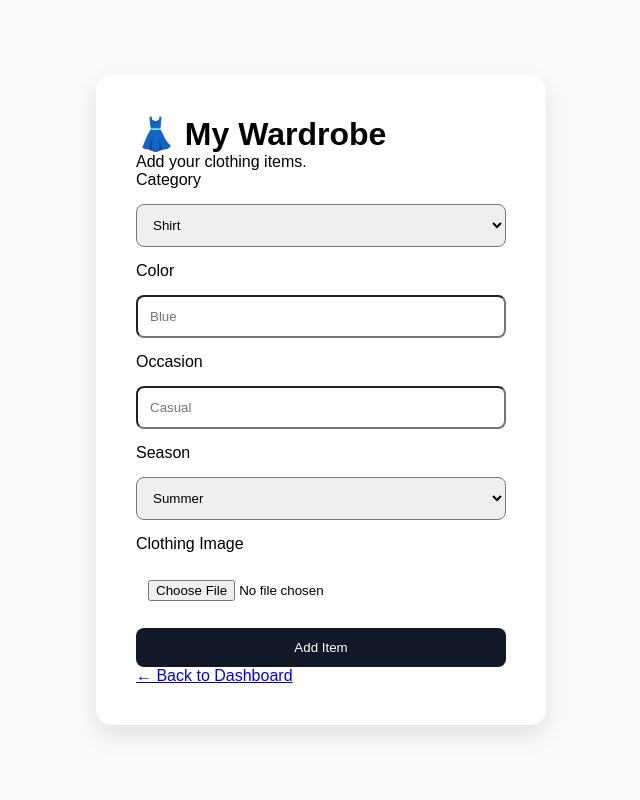
After one commit to ChayaBL/OutfitIQ, a Flask app: page /wardrobe in a window 1280 px wide. The commit adds this page. Shown: the whole page, without its empty margins (319-959 px from the left). Run offline with Flask 3, Linux system fonts and the light colour scheme; a user stored in the database is signed in.

Commit message:
Add wardrobe page and image upload functionality

```diff
--- a/app.py
+++ b/app.py
@@ -1,10 +1,44 @@
 from flask import Flask, render_template, request, redirect, url_for, session
+from werkzeug.utils import secure_filename
 import sqlite3
+import os
 app = Flask(__name__)
 app.secret_key = "outfitiq_secret_key"
+UPLOAD_FOLDER = "static/uploads"
+app.config["UPLOAD_FOLDER"] = UPLOAD_FOLDER
 
 users = []
 
+@app.route("/wardrobe", methods=["GET", "POST"])
+def wardrobe():
+
+    if "name" not in session:
+        return redirect(url_for("signin"))
+
+    if request.method == "POST":
+
+        category = request.form["category"]
+        color = request.form["color"]
+        occasion = request.form["occasion"]
+        season = request.form["season"]
+
+        image = request.files["image"]
+
+        filename = secure_filename(image.filename)
+
+        image.save(
+            os.path.join(app.config["UPLOAD_FOLDER"], filename)
+        )
+
+        print(category)
+        print(color)
+        print(occasion)
+        print(season)
+        print(filename)
+
+        return redirect(url_for("wardrobe"))
+
+    return render_template("wardrobe.html")
 @app.route("/dashboard")
 def dashboard():
 
--- /dev/null
+++ b/static/wardrobe.css
@@ -0,0 +1,54 @@
+:root{
+    --primary:#111827;
+    --accent:#2563eb;
+    --background:#f8fafc;
+    --white:#ffffff;
+}
+
+*{
+    margin:0;
+    padding:0;
+    box-sizing:border-box;
+    font-family:Arial,sans-serif;
+}
+
+body{
+    display:flex;
+    justify-content:center;
+    align-items:center;
+    min-height:100vh;
+    background:var(--background);
+}
+
+.container{
+    width:100%;
+    max-width:450px;
+    background:white;
+    padding:40px;
+    border-radius:15px;
+    box-shadow:0 10px 25px rgba(0,0,0,.1);
+}
+
+form{
+    display:flex;
+    flex-direction:column;
+    gap:15px;
+}
+
+input,
+select,
+button{
+    padding:12px;
+    border-radius:8px;
+}
+
+button{
+    background:var(--primary);
+    color:white;
+    border:none;
+    cursor:pointer;
+}
+
+button:hover{
+    background:var(--accent);
+}
--- a/templates/dashboard.html
+++ b/templates/dashboard.html
@@ -18,7 +18,7 @@
 
         <div class="dashboard-buttons">
 
-            <a href="#" class="btn">👗 My Wardrobe</a>
+            <a href="/wardrobe" class="btn">👗 My Wardrobe</a>
 
             <a href="#" class="btn">🤖 AI Recommendations</a>
 
--- /dev/null
+++ b/templates/wardrobe.html
@@ -0,0 +1,78 @@
+<!DOCTYPE html>
+<html>
+
+<head>
+    <title>My Wardrobe - OutfitIQ</title>
+    <link rel="stylesheet"
+          href="{{ url_for('static', filename='wardrobe.css') }}">
+</head>
+
+<body>
+
+<div class="container">
+
+    <h1>👗 My Wardrobe</h1>
+
+    <p>Add your clothing items.</p>
+
+    <form method="POST" enctype="multipart/form-data">
+
+        <label>Category</label>
+
+        <select name="category">
+
+            <option>Shirt</option>
+            <option>T-Shirt</option>
+            <option>Jeans</option>
+            <option>Trousers</option>
+            <option>Shoes</option>
+
+        </select>
+
+        <label>Color</label>
+
+        <input
+            type="text"
+            name="color"
+            placeholder="Blue"
+            required
+        >
+
+        <label>Occasion</label>
+
+        <input
+            type="text"
+            name="occasion"
+            placeholder="Casual"
+            required
+        >
+        <label>Season</label>
+
+        <select name="season">
+
+            <option>Summer</option>
+            <option>Winter</option>
+            <option>Rainy</option>
+            <option>All Seasons</option>
+
+        </select>
+
+        <label>Clothing Image</label>
+
+        <input
+            type="file"
+            name="image"
+            accept="image/*"
+            required
+        >
+
+        <button>Add Item</button>
+
+    </form>
+
+    <a href="/dashboard">← Back to Dashboard</a>
+
+</div>
+
+</body>
+</html>
```
